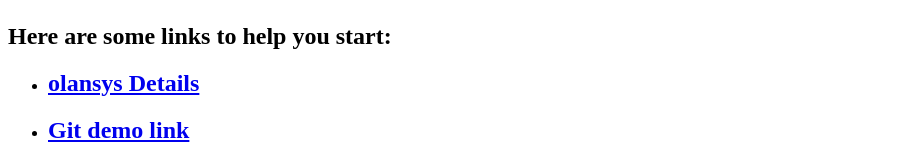
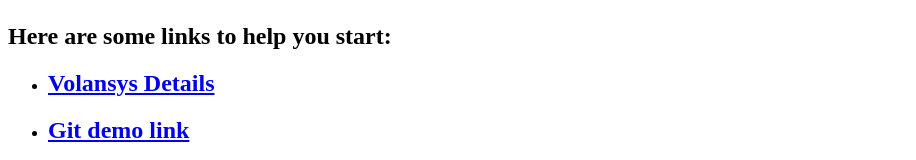
Before and after one commit to pritesh-volansys/testproject, an Angular app: page / in a window 1280 px wide. Shown: the part 137-297 px from the top of the page, without its empty margins (0-916 px from the left). Built offline with nearby package versions, Linux system fonts and the light colour scheme.

Commit message:
Test connit

```diff
--- a/src/app/app.component.html
+++ b/src/app/app.component.html
@@ -8,7 +8,7 @@
 <h2>Here are some links to help you start: </h2>
 <ul>
   <li>
-    <h2><a target="_blank" href="https://volansys.com/">olansys Details</a></h2>
+    <h2><a target="_blank" href="https://volansys.com/">Volansys Details</a></h2>
   </li>
     <li>
     <h2><a target="_blank" href=" https://www.udemy.com/git-started-with-github/">Git demo link</a></h2>
```
